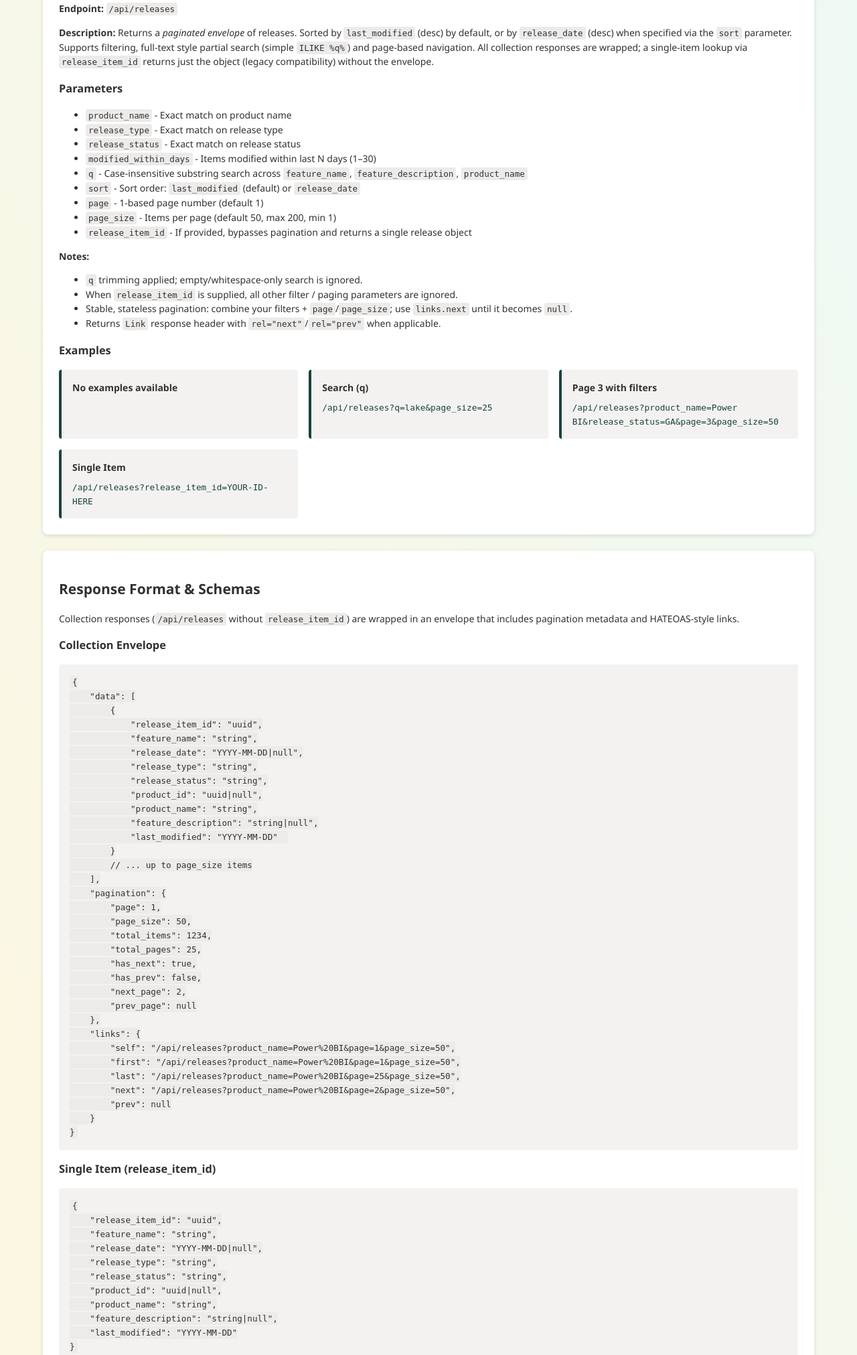
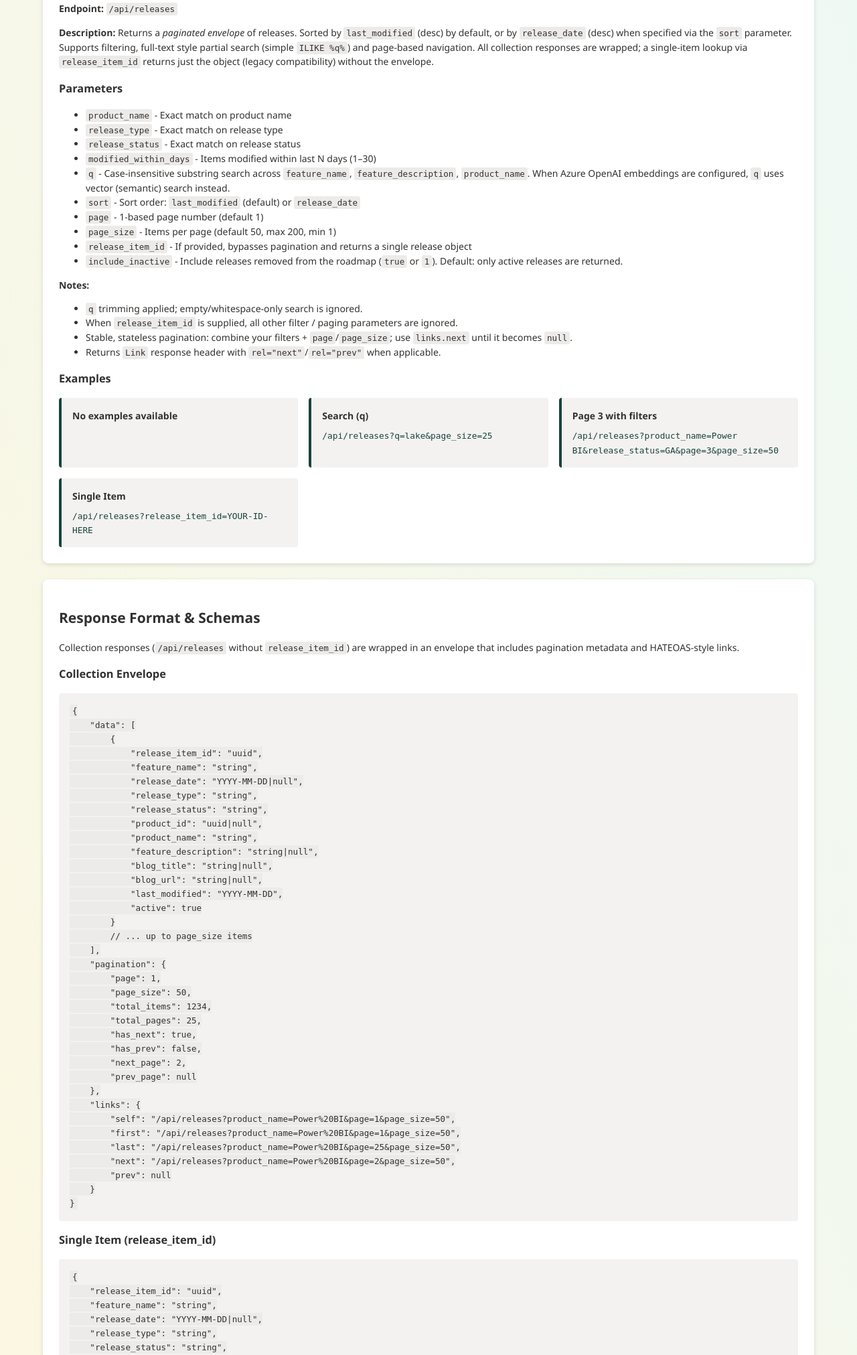
Before and after one commit to cbattlegear/fabric-roadmap-gps, a Python web app: template templates/endpoints.html in a window 1280 px wide. Shown: the part 931-2954 px from the top of the page at 67% size. Run offline with Jinja, Linux system fonts and the light colour scheme; the template is opened without the code that fills it, so the values that code supplies are empty; some libraries are stand-ins or nearby versions.

Commit message:
Update API documentation with active field and include_inactive param
- Add include_inactive parameter to JSON API params list
- Add active, blog_title, blog_url fields to collection and single
  item response schemas
- Update history endpoint docs with Removed/Restored examples and
  description of change types
- Add include_inactive to cache key dimensions

Co-authored-by: Copilot <223556219+Copilot@users.noreply.github.com>

```diff
--- a/templates/endpoints.html
+++ b/templates/endpoints.html
@@ -47,11 +47,12 @@
                     <li><code>release_type</code> - Exact match on release type</li>
                     <li><code>release_status</code> - Exact match on release status</li>
                     <li><code>modified_within_days</code> - Items modified within last N days (1–30)</li>
-                    <li><code>q</code> - Case-insensitive substring search across <code>feature_name</code>, <code>feature_description</code>, <code>product_name</code></li>
+                    <li><code>q</code> - Case-insensitive substring search across <code>feature_name</code>, <code>feature_description</code>, <code>product_name</code>. When Azure OpenAI embeddings are configured, <code>q</code> uses vector (semantic) search instead.</li>
                     <li><code>sort</code> - Sort order: <code>last_modified</code> (default) or <code>release_date</code></li>
                     <li><code>page</code> - 1-based page number (default 1)</li>
                     <li><code>page_size</code> - Items per page (default 50, max 200, min 1)</li>
                     <li><code>release_item_id</code> - If provided, bypasses pagination and returns a single release object</li>
+                    <li><code>include_inactive</code> - Include releases removed from the roadmap (<code>true</code> or <code>1</code>). Default: only active releases are returned.</li>
                 </ul>
 
                 <p style="margin-top: var(--spacing-s);"><strong>Notes:</strong></p>
@@ -107,7 +108,10 @@
             "product_id": "uuid|null",
             "product_name": "string",
             "feature_description": "string|null",
-            "last_modified": "YYYY-MM-DD"
+            "blog_title": "string|null",
+            "blog_url": "string|null",
+            "last_modified": "YYYY-MM-DD",
+            "active": true
         }
         // ... up to page_size items
     ],
@@ -140,16 +144,27 @@
     "product_id": "uuid|null",
     "product_name": "string",
     "feature_description": "string|null",
-    "last_modified": "YYYY-MM-DD"
+    "blog_title": "string|null",
+    "blog_url": "string|null",
+    "last_modified": "YYYY-MM-DD",
+    "active": true
 }</code></pre>
 
                                 <h3>History Endpoint <code>/api/releases/history/&lt;release_item_id&gt;</code></h3>
+                                <p>Returns the change history for a single release item, newest first. Each entry shows which fields changed. Possible change descriptions include field diffs (e.g. <code>Release Date 2025-06-01 -&gt; 2025-09-01</code>), <code>Roadmap Item Added</code>, <code>Removed from Roadmap</code>, and <code>Restored to Roadmap</code>.</p>
                                 <pre style="background: var(--fabric-neutral-grey-20); padding: var(--spacing-m); border-radius: 4px; overflow-x: auto;"><code>[
     {
-        "changed_columns": ["FeatureDescription", "ReleaseDate"],
+        "changed_columns": "Removed from Roadmap",
+        "last_modified": "2026-03-20"
+    },
+    {
+        "changed_columns": "Release Status In Development -> Shipped",
+        "last_modified": "2026-02-15"
+    },
+    {
+        "changed_columns": "Roadmap Item Added",
         "last_modified": "2025-01-12"
-    },
-    // ... newest first
+    }
 ]</code></pre>
 
                                 <h3>Filter Options <code>/api/filter-options</code></h3>
@@ -190,7 +205,7 @@
                 <ul>
                                         <li><strong>Redis Fresh Window:</strong> 24h (immediate responses)</li>
                                         <li><strong>Redis Stale Window:</strong> +24h (served while background refresh occurs)</li>
-                                        <li><strong>Key Dimensions (collection):</strong> product_name, release_type, release_status, modified_within_days, q, page, page_size</li>
+                                        <li><strong>Key Dimensions (collection):</strong> product_name, release_type, release_status, modified_within_days, q, page, page_size, sort, include_inactive</li>
                                         <li><strong>Key Dimensions (single item):</strong> release_item_id</li>
                                         <li><strong>Background Refresh:</strong> Locking avoids thundering herd; stale responses annotated with <code>X-Cache: STALE</code></li>
                                         <li><strong>Client Cache:</strong> Shorter 30m TTL encourages conditional revalidation with <code>ETag</code></li>
```
